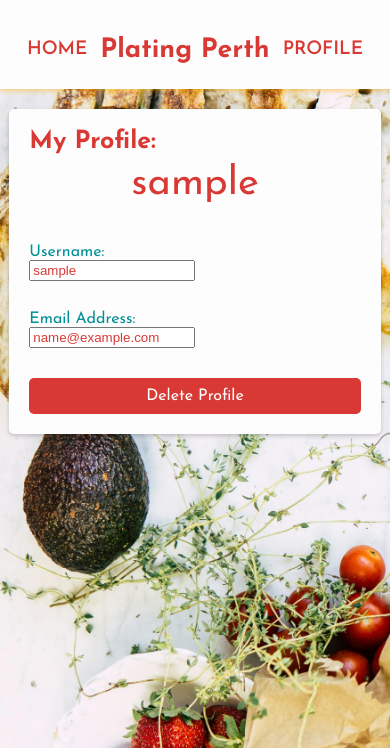
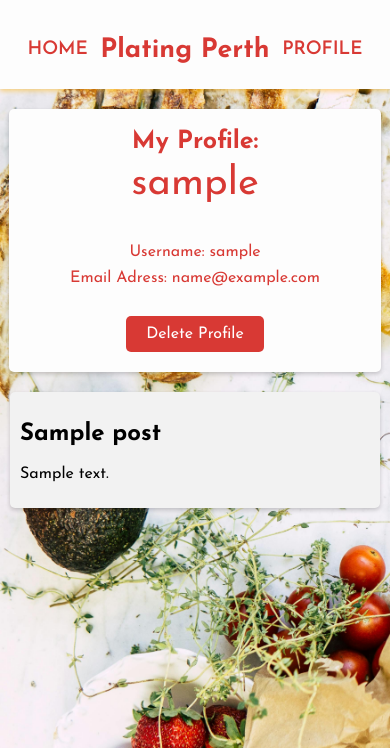
Before and after one commit to Jalil32/awd-3403, a Flask app: template app/templates/profile_page.html in a window 390 px wide. Shown: the top 748 px of the page. Run offline with Flask 3, Linux system fonts and the light colour scheme; the template is opened without the code that fills it: most values are stand-ins (such as "Sample title", 1, 10 or a date in 2020).

Commit message:
started rendering posts on profile page, improved responsiveness

```diff
--- a/app/static/css/profilepage.css
+++ b/app/static/css/profilepage.css
@@ -17,24 +17,24 @@ body {
     border-radius: 5px;
     box-shadow: 0 2px 4px rgba(0, 0, 0, 0.19)
 }
-/* .profile-picture {
+.profile-picture {
     width: 100px;
     height: 100px;
     border-radius: 50%;
     margin-bottom: 20px;
     color: #D83934;
-} */
+}
 .username {
     display: flex;
     /* font-weight: bold; */
     margin-bottom: 10px;
     color: #D83934;
-    justify-content: center;
+    /* justify-content: center; */
 }
 
 .email {
     display: flex;
-    justify-content: center;
+    /* justify-content: center; */
     margin-bottom: 10px;
     color: #D83934;
 }
@@ -69,6 +69,7 @@ body {
     text-decoration: none;
     border-radius: 5px;
     text-align: center;
+    margin-top: 20px;
 }
 
 .edit-bio {
@@ -111,11 +112,36 @@ body {
     /* justify-content: center; */
 }
 
+.user-post {
+    color: black;
+    margin: 10px;
+    padding: 10px;
+    background-color: #f2f2f2;
+    border-radius: 5px;
+    box-shadow: 0 2px 4px rgba(0, 0, 0, 0.19)
+
+}
+
+/* #post_container {
+    display: flex;
+    /* justify-content: center; */
+    /* flex-direction: column;
+    max-width: 600px;
+    margin: 20px auto;
+    padding: 20px;
+    background-color: #fdfdfd00; */
+    /* border-radius: 5px;
+    box-shadow: 0 2px 4px rgba(0, 0, 0, 0.19) */
+/*
+} */
+
 /* mobile responsivness for smaller screens
 making profile page box size smaller */
 @media screen and (max-width: 600px) {
 
 .container {
+    display: flex;
     width: 85%;
+    align-items: center;
 }
 }
--- a/app/static/js/profile_page.js
+++ b/app/static/js/profile_page.js
@@ -0,0 +1,44 @@
+window.onload = function fetchUserPostHistory() {
+    //to do: query db for user specific posts
+    //fetch those posts
+
+    fetch("/api/post", {
+        method: "GET",
+    })
+        .then((response) => {
+            if (!response.ok) {
+                throw new Error("Server error, please try again later.");
+            }
+            return response.json();
+        })
+        .then((data) => {
+            renderPosts(data); // Render user's posts
+        })
+        .catch((error) => {
+            console.error("Error fetching user's post history:", error);
+        });
+};
+
+function renderPosts(posts) {
+    const userPostsContainer = document.getElementById("user-posts-container");
+    userPostsContainer.innerHTML = ""; // Clear previous posts
+
+    posts.forEach((post) => {
+        // Create elements to display post details
+        const postElement = document.createElement("div");
+        postElement.classList.add("user-post");
+
+        const title = document.createElement("h2");
+        title.textContent = post.title;
+
+        const body = document.createElement("p");
+        body.textContent = post.body;
+
+        // Append elements to post container
+        postElement.appendChild(title);
+        postElement.appendChild(body);
+
+        // Append post container to user posts container
+        userPostsContainer.appendChild(postElement);
+    });
+}
--- a/app/templates/profile_page.html
+++ b/app/templates/profile_page.html
@@ -5,6 +5,7 @@
     <meta name="viewport" content="width=device-width, initial-scale=1.0">
     <link rel="stylesheet" href="../static/css/profilepage.css">
     <link rel="stylesheet" href="../static/css/style.css" />
+    <link rel="stylesheet" href="../static/css/homepage.css"/>
     <link
             rel="stylesheet"
             href="https://fonts.googleapis.com/css2?family=Josefin+Sans:ital,wght@0,100..700;1,100..700&display=swap"
@@ -31,18 +32,18 @@
         <div id = username-title>{{username}}</div>
         <!-- <img class="profile-picture" src="" alt="Profile Picture">  -->
 
-        <div class = "form-cell">
+        <!-- <div class = "form-cell">
             <label for="username" class="label">Username:</label>
             <input id="username" class="username" type="text" value={{username}} readonly>
         </div>
         <div class = "form-cell">
             <label for="email" class="label">Email Address:</label>
             <input id="email" class="email" type="text" value={{email}} readonly>
-        </div>
+        </div> -->
 
-        <!-- <div id ="username" class = "username">Username: {{username}}</div>
+        <div id ="username" class = "username">Username: {{username}}</div>
         <div id ="email" class="email">Email Adress: {{email}}</div>
-        <div id ="bio" class="bio">Bio</div> -->
+        <!-- <div id ="bio" class="bio">Bio</div> -->
 
 
         <!-- <a class = "edit-bio" href="#">Edit Bio</a>
@@ -50,5 +51,7 @@
         <a class="delete-profile" href="#">Delete Profile</a>
 
     </div>
+    <div id="user-posts-container"></div>
+    <script src="../static/js/profile_page.js"></script>
 </body>
 </html>
```
